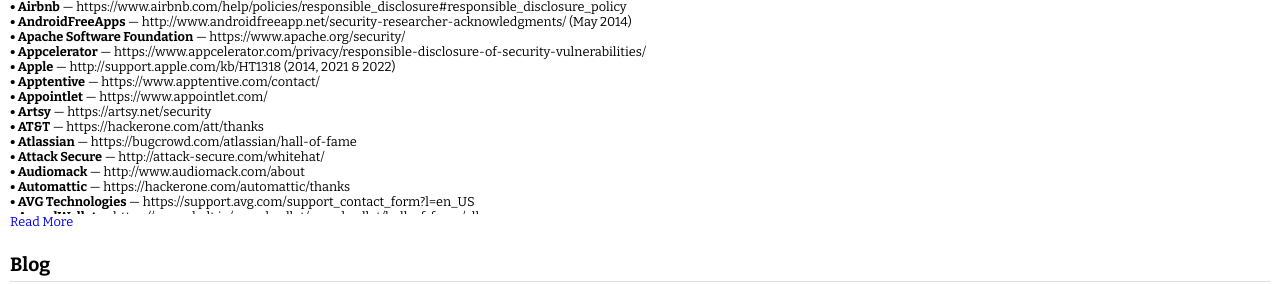
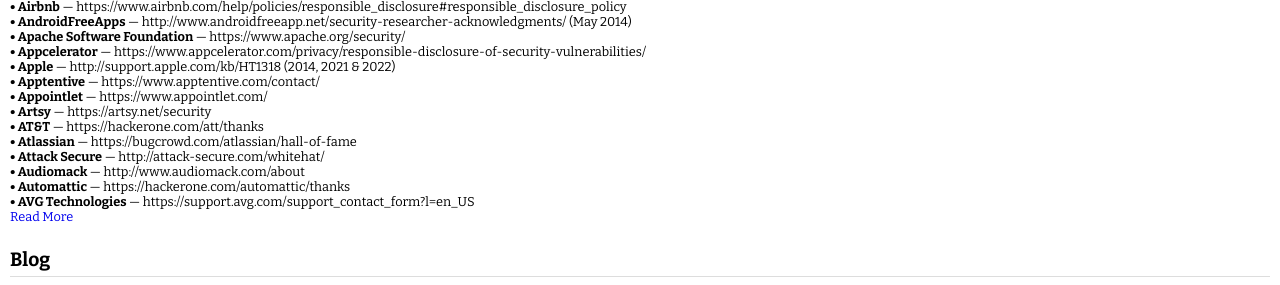
Before and after one commit to evanricafort/evan, a PHP site: page / in a window 1280 px wide. Shown: the part 3589-3874 px from the top of the page. Run offline with PHP 8.4, Linux system fonts and the light colour scheme.

Commit message:
Stop the collapsed list leaking a sliver under Read More
p carries a 5px padding-bottom site-wide, and max-height caps the content
box, so a collapsed panel still rendered 5px tall -- enough to show a
strip of the first hidden entry with the Read More link sitting on it.
The opacity the panel used to fade with had been covering this; dropping
it for the slide uncovered it.

Co-Authored-By: Claude Opus 5 <noreply@anthropic.com>

```diff
--- a/css/site.css
+++ b/css/site.css
@@ -297,6 +297,10 @@ body.dark-mode .glow-text span:hover {
 
 #more {
   max-height: 0;
+  /* p carries a 5px padding-bottom site-wide. max-height caps the content
+     box, so that padding survives a collapse and leaks a sliver of the
+     first hidden entry out under the Read More link. */
+  padding: 0;
   overflow: hidden;
   transition: max-height var(--disclosure-duration) ease-in-out;
   will-change: max-height;
--- a/index.html
+++ b/index.html
@@ -51,7 +51,7 @@
   <link rel="preconnect" href="https://fonts.gstatic.com" crossorigin />
   <link rel="stylesheet" href="https://fonts.googleapis.com/css2?family=Bitter:ital,wght@0,100..900;1,100..900&display=swap" />
   <link rel="stylesheet" href="https://cdn.jsdelivr.net/npm/aos@2.3.4/dist/aos.css" />
-  <link rel="stylesheet" href="css/site.css?v=57694d6d" />
+  <link rel="stylesheet" href="css/site.css?v=eec4c5a7" />
 </head>
 
 <body>
```
